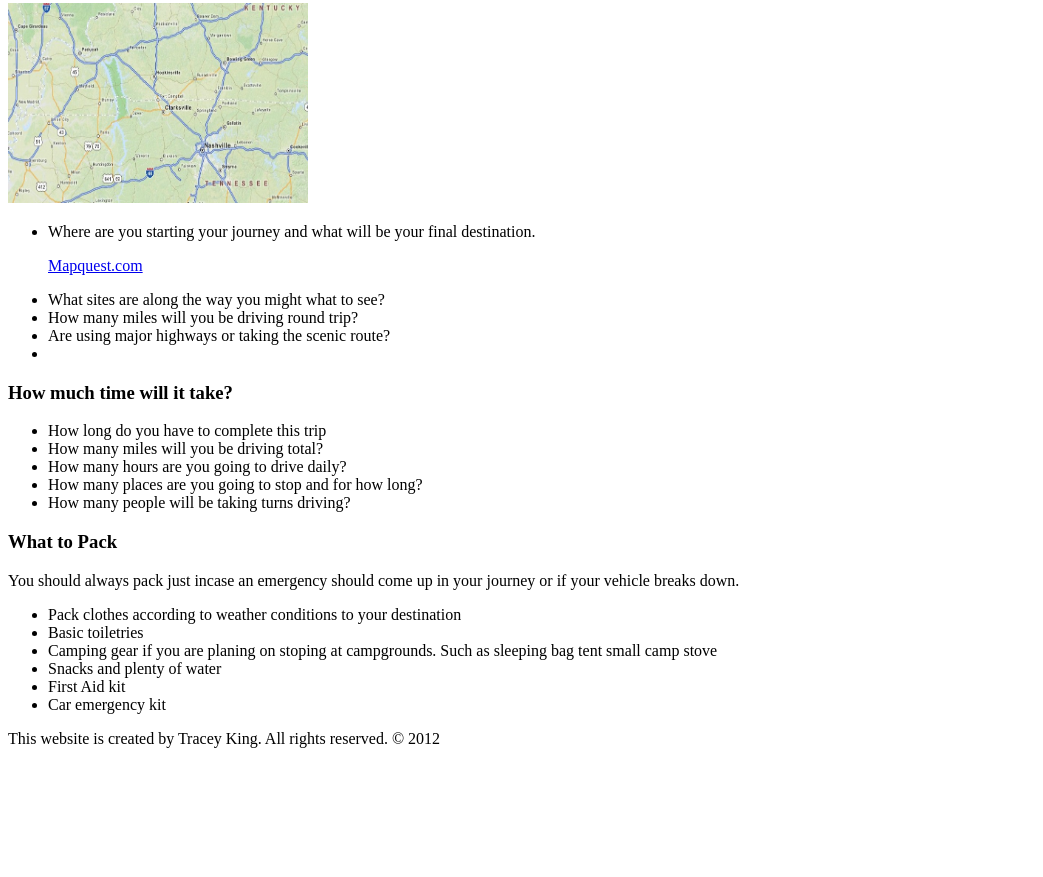
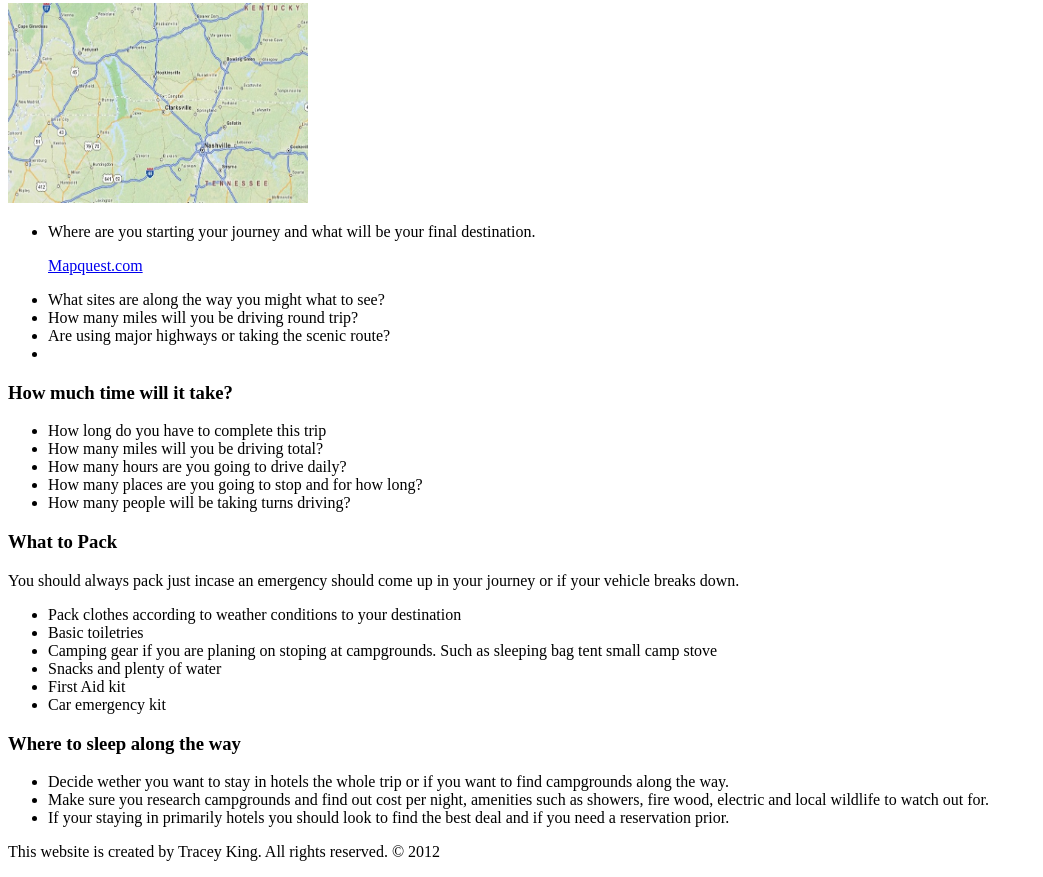
Before and after one commit to traceyking/wsd, a plain HTML site: page index.html in a window 1280 px wide. Shown: the part 1032-1909 px from the top of the page, without its empty margins (0-1043 px from the left). Before the commit the page ends 1796 px from the top, so only its background shows below. Drawn offline with Linux system fonts and the light colour scheme.

Commit message:
where to sleep div completed

```diff
--- a/index.html
+++ b/index.html
@@ -76,8 +76,20 @@
 				<li>First Aid kit</li>
 				<li>Car emergency kit</li>
 			</ul>
-		</div>
-		<!-- end of what to pack -->
+	</div>
+		<!-- end of what to pack div -->
+
+	<div id="sleep">
+		<h3><a name="sleep">Where to sleep along the way</a></h3>
+			<ul>
+				<li>Decide wether you want to stay in hotels the whole trip or if you want to find campgrounds along the way. </li>
+				<li>Make sure you research campgrounds and find out cost per night, amenities such as showers, fire wood, electric and local wildlife to watch out for.</li>
+				<li>If your staying in primarily hotels you should look to find the best deal and if you need a reservation prior.</li>
+			</ul>
+	</div>
+		<!-- end of where to sleep div -->
+
+
 
 
 
```
